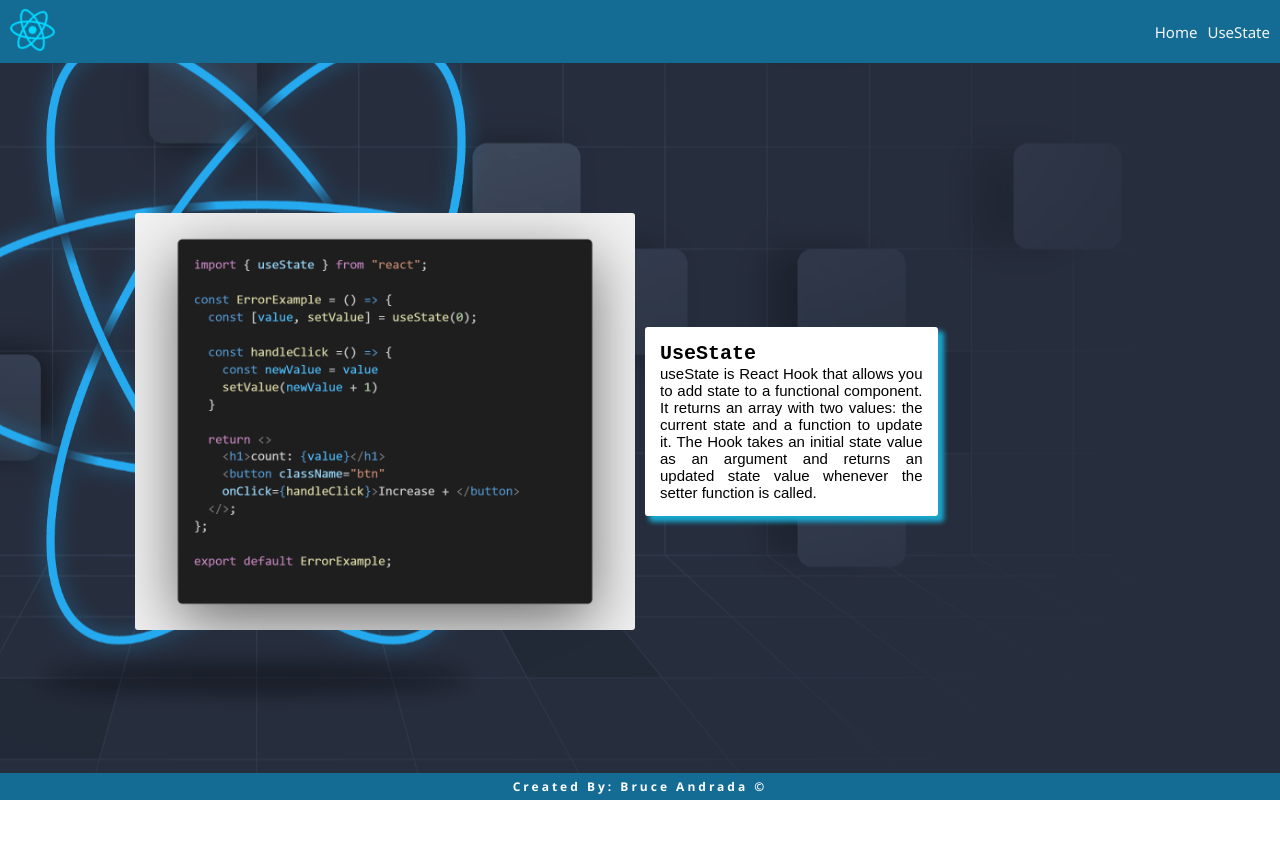
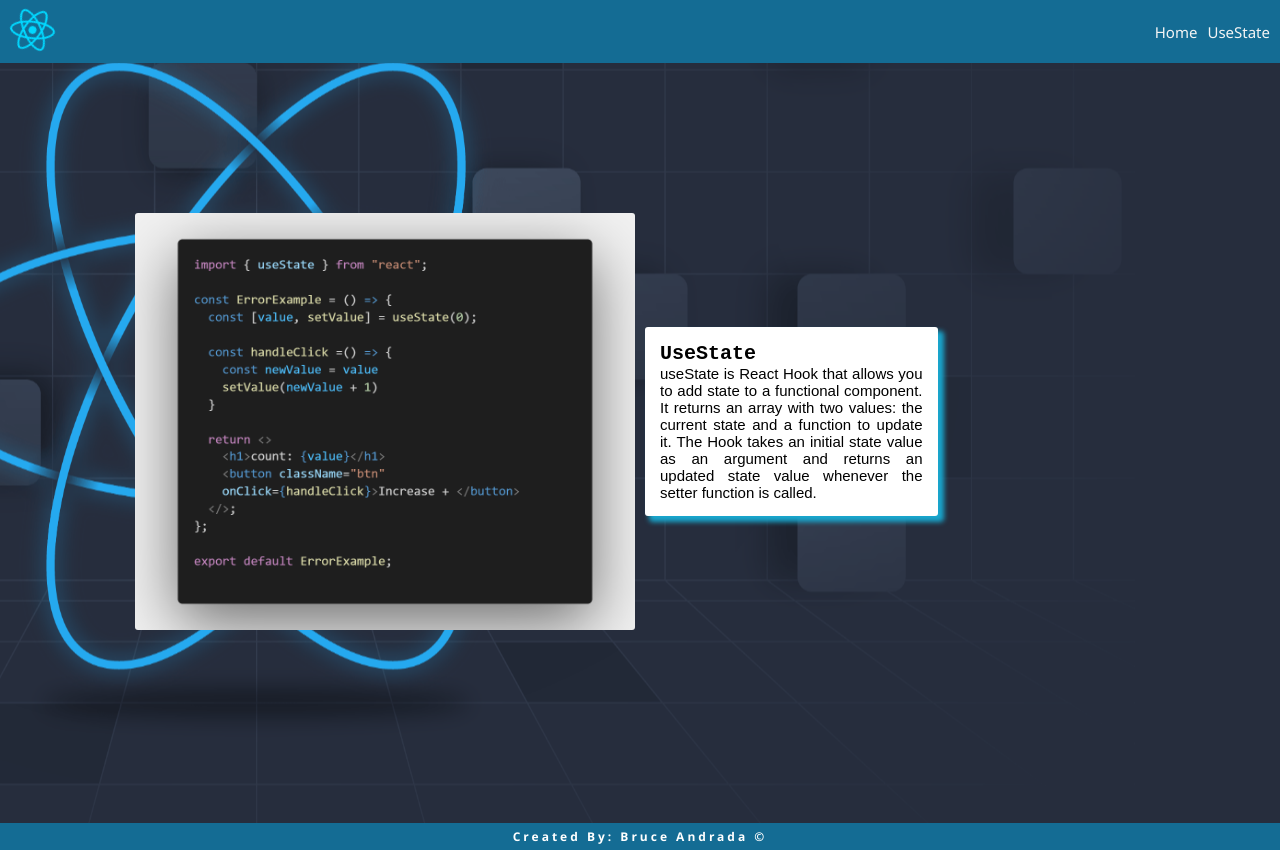
Before and after one commit to bmpandrada/react-guide, a React (Vite) app: page /UseStates in a window 1280 px wide. Before the commit the page ends 800 px from the top, so only its background shows below. Built offline with nearby package versions, Linux system fonts and the light colour scheme.

Commit message:
Update main.scss

```diff
--- a/src/main.scss
+++ b/src/main.scss
@@ -91,7 +91,6 @@ h2{
   width: 100%;
   padding: 5rem;
   background-image: url('./components/imgs/wallpaper.png');
-  object-fit: cover;
   background-size: auto;
   background-repeat: no-repeat;
   background-position:right;
@@ -139,13 +138,7 @@ h2{
     font-weight: 500;
   }
 }
-.App{
-  display: flex;
-  width: 100%;
-  flex-direction: column;
-  justify-content: space-between;
-  height: 100vh;
-}
+
 .footer{
   text-align: center;
   color: $color-ligth;
```
